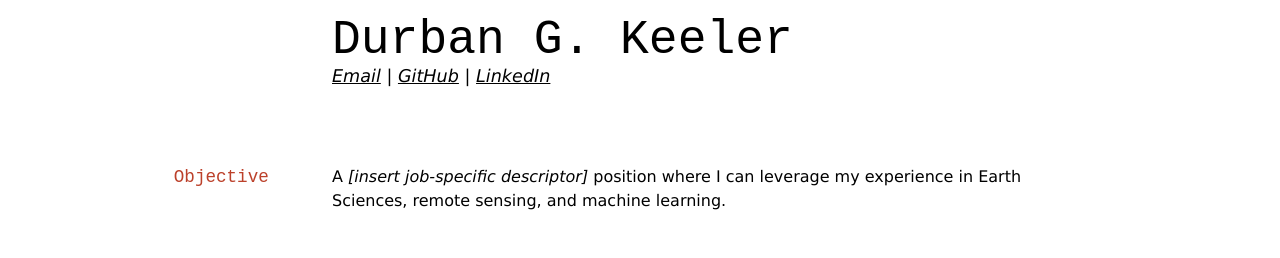
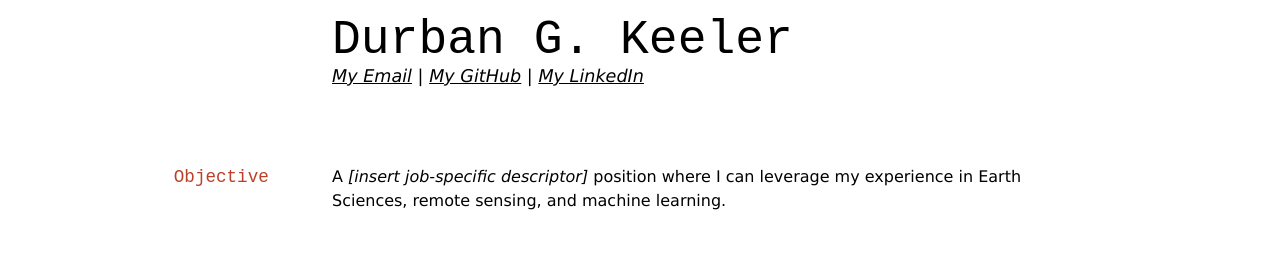
Before and after one commit to durbank/durbank.github.io, a Jekyll site: the page built from cv/resume.md, in a window 1280 px wide. Shown: the top 258 px of the page. Built offline with Jekyll 4.4.1, drawn with Linux system fonts in a browser that asks for light colours.

Commit message:
Additional hotfix to address nav bar issues

```diff
--- a/cv/resume.md
+++ b/cv/resume.md
@@ -1,13 +1,14 @@
 ---
 layout: cv
 style: davewhipp
+title: ""
 ---
 
 # Durban G. Keeler
 
 <!-- Brief description summarizing who I am. -->
 
-[Email](durban.keeler@gmail.com) \| [GitHub](https://github.com/durbank) \| [LinkedIn](www.linkedin.com/in/durbank)
+[My Email](durban.keeler@gmail.com) \| [My GitHub](https://github.com/durbank) \| [My LinkedIn](www.linkedin.com/in/durbank)
 <!-- [durban.keeler@gmail.com](durban.keeler@gmail.com) \| [https://github.com/durbank](https://github.com/durbank) \| [www.linkedin.com/in/durbank](www.linkedin.com/in/durbank) -->
 
 ## Objective
```
